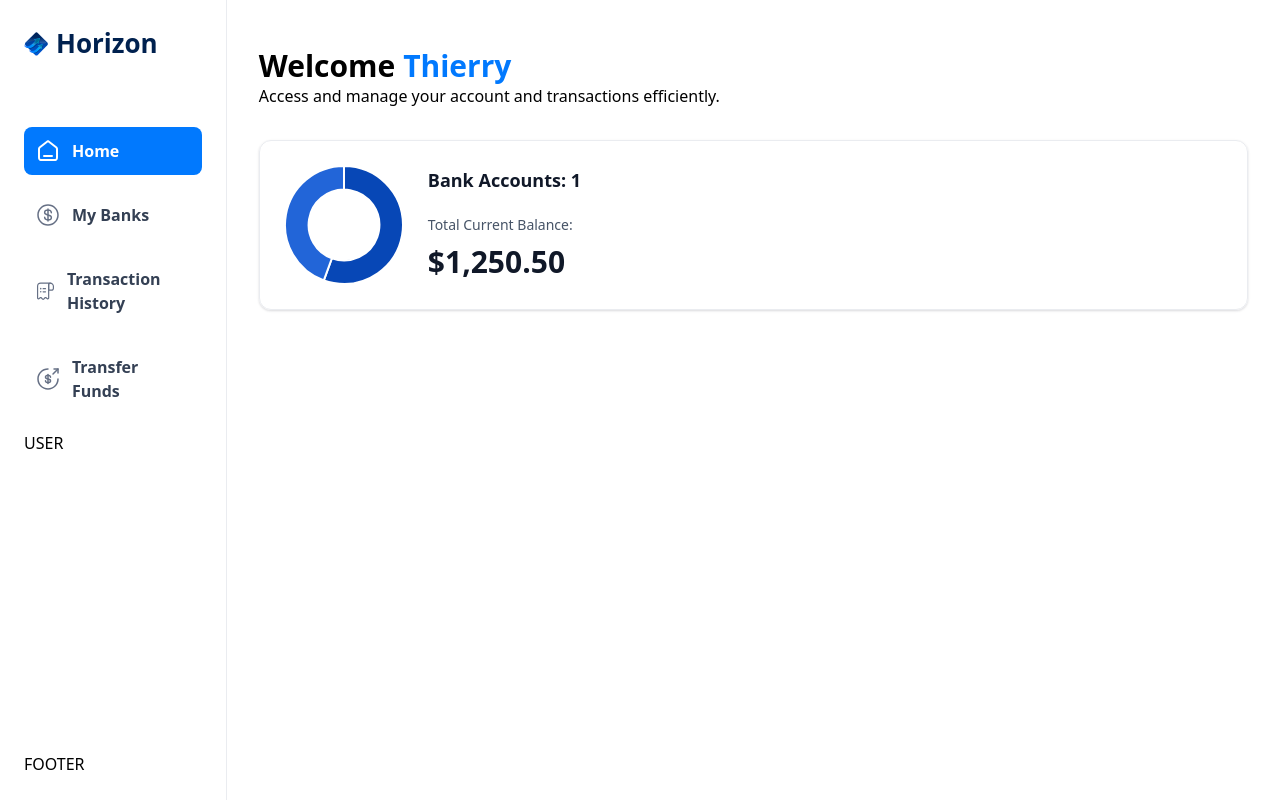
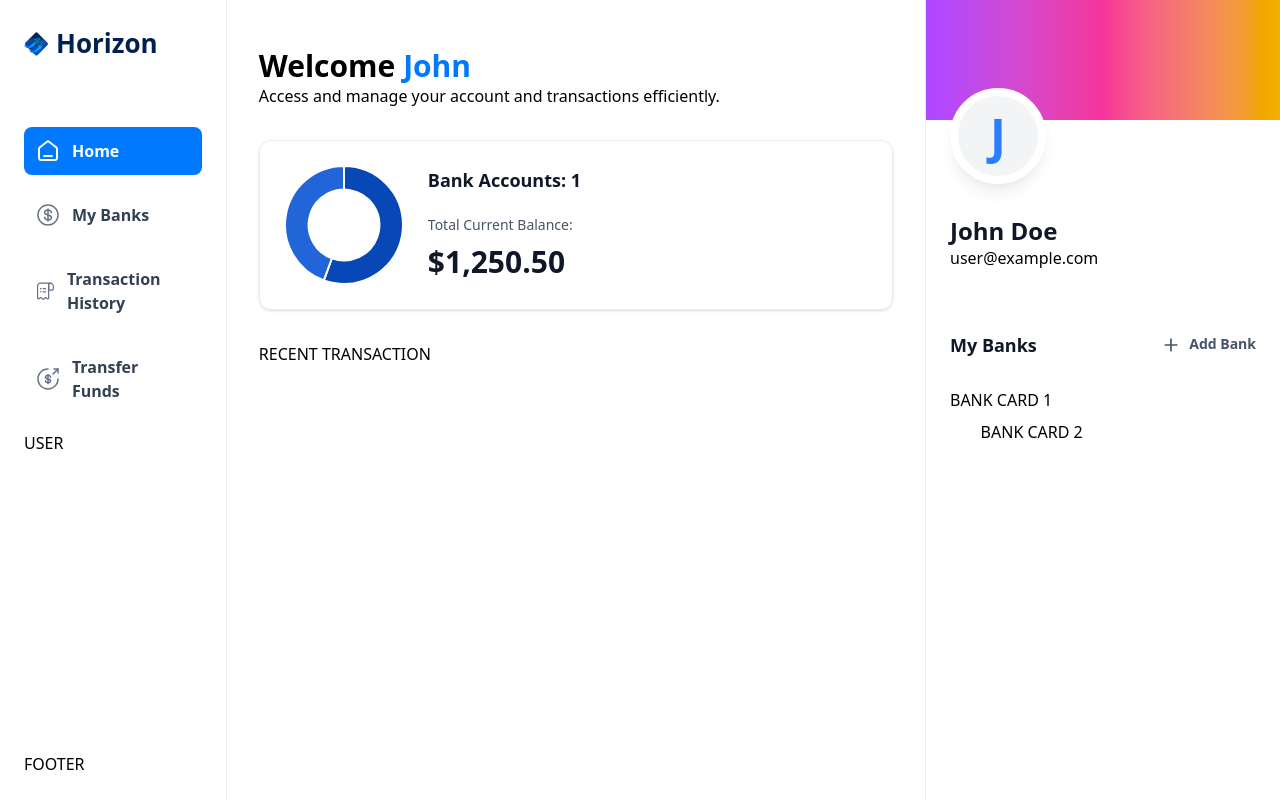
Before and after one commit to DeveloperThierry/banking, a Next.js app: page / in a window 1280 px wide. Built offline with nearby package versions, Linux system fonts and the light colour scheme.

Commit message:
Implement Right Sidebar

```diff
--- a/app/(root)/page.tsx
+++ b/app/(root)/page.tsx
@@ -1,9 +1,71 @@
 import HeaderBox from "@/components/HeaderBox";
+import RightSidebar from "@/components/RightSidebar";
 import TotalBalanceBox from "@/components/TotalBalanceBox";
 import React from "react";
 
 const Home = () => {
-  const loggedIn = { firstName: "Thierry" };
+  const loggedIn = {
+    $id: "user_1234567",
+    email: "user@example.com",
+    userId: "auth_12345",
+    dwollaCustomerUrl: "https://api.dwolla.com/customers/placeholder",
+    dwollaCustomerId: "dwolla_12345",
+    firstName: "John",
+    lastName: "Doe",
+    address1: "123 Main St",
+    city: "Anytown",
+    state: "CA",
+    postalCode: "12345",
+    dateOfBirth: "2000-01-01",
+    ssn: "1234" // last 4 digits placeholder
+  };
+
+  const banks: Array<Bank & Account> = [
+    {
+      // Bank fields
+      $id: "bank_001",
+      accountId: "acc_001",
+      bankId: "chase",
+      accessToken: "access_token_001",
+      fundingSourceUrl: "https://api.bank.com/funding/001",
+      userId: "user_123",
+      sharableId: "share_001",
+
+      // Account fields
+      id: "account_001",
+      availableBalance: 2500.75,
+      currentBalance: 2600.0,
+      officialName: "Chase Total Checking",
+      mask: "1234",
+      institutionId: "ins_chase",
+      name: "Checking Account",
+      type: "depository",
+      subtype: "checking",
+      appwriteItemId: "appwrite_001",
+    },
+    {
+      // Bank fields
+      $id: "bank_002",
+      accountId: "acc_002",
+      bankId: "boa",
+      accessToken: "access_token_002",
+      fundingSourceUrl: "https://api.bank.com/funding/002",
+      userId: "user_123",
+      sharableId: "share_002",
+
+      // Account fields
+      id: "account_002",
+      availableBalance: 5200.5,
+      currentBalance: 5400.25,
+      officialName: "Bank of America Advantage Savings",
+      mask: "5678",
+      institutionId: "ins_boa",
+      name: "Savings Account",
+      type: "depository",
+      subtype: "savings",
+      appwriteItemId: "appwrite_002",
+    },
+  ];
   return (
     <section className="home">
       <div className="home-content">
@@ -15,12 +77,14 @@ const Home = () => {
             subtext="Access and manage your account and transactions efficiently."
           />
           <TotalBalanceBox
-          accounts={[]}
-          totalBanks={1}
-          totalCurrentBalance={1250.50}
+            accounts={[]}
+            totalBanks={1}
+            totalCurrentBalance={1250.5}
           />
         </header>
+        RECENT TRANSACTION
       </div>
+      <RightSidebar user={loggedIn} transactions={[]} banks={banks} />
     </section>
   );
 };
--- a/app/globals.css
+++ b/app/globals.css
@@ -47,10 +47,11 @@
 
 @utility flex-center {
   @apply flex items-center justify-center;
+
 }
 
 @layer utilities {
-  .no-scrollbar::-webkit-scrollbar { display: none; }
+  .no-scrollbar::-webkit-scrollbar { display: none;width: 0;height: 0; }
   .no-scrollbar { scrollbar-width: none; -ms-overflow-style: none; }
 
   .custom-scrollbar::-webkit-scrollbar { width: 3px; height: 3px; }
@@ -228,4 +229,78 @@
   .root-layout {
     @apply flex h-16 items-center justify-between p-5 shadow-creditCard sm:p-8 md:hidden;
   }
+
+  /* Right sidebar */
+.right-sidebar {
+  @apply  overflow-hidden h-screen hidden h-screen max-h-screen flex-col border-l border-gray-200 xl:flex w-[355px] xl:overflow-y-scroll;
 }
+
+.profile-banner {
+  @apply h-[120px] w-full bg-gradient-to-r from-purple-500 via-pink-500 to-yellow-500 bg-cover bg-no-repeat;
+}
+
+.profile {
+  @apply relative flex px-6 max-xl:justify-center;
+}
+
+.profile-img {
+  @apply flex-center absolute -top-8 size-24 rounded-full bg-gray-100 border-8 border-white p-2 shadow-profile;
+}
+
+.profile-details {
+  @apply flex flex-col pt-24;
+}
+
+.profile-name {
+  @apply text-24 font-semibold text-gray-900;
+}
+
+/* Banks */
+.banks {
+  @apply flex flex-col justify-between gap-8 px-6 py-8;
+}
+
+/* My Banks page */
+.my-banks {
+  @apply flex h-screen max-h-screen w-full flex-col gap-8 bg-gray-25 p-8 xl:py-12;
+}
+
+/* Bank Info (list item / row) */
+.bank-info {
+  @apply flex gap-[18px] p-4 transition-all border bg-blue-50 border-transparent;
+}
+
+.bank-info_content {
+  @apply flex flex-1 items-center justify-between gap-2 overflow-hidden;
+}
+
+/* Bank card */
+.bank-card {
+  @apply relative flex h-[190px] w-full max-w-[320px] justify-between rounded-[20px] border border-white bg-bank-gradient shadow-creditCard backdrop-blur-[6px];
+}
+
+.bank-card_content {
+  @apply relative z-10 flex size-full max-w-[228px] flex-col justify-between rounded-l-[20px] bg-gray-700 bg-bank-gradient px-5 pb-4 pt-5;
+}
+
+.bank-card_icon {
+  @apply flex size-full flex-1 flex-col items-end justify-between rounded-r-[20px] bg-bank-gradient bg-cover bg-center bg-no-repeat py-5 pr-5;
+}
+
+/* Bank tabs */
+.banktab-item {
+  @apply flex gap-[18px] border-b-2 px-2 sm:px-4 py-2 transition-all;
+}
+
+}
+
+
+/* Removes Scrollbar Globally*/
+::-webkit-scrollbar {
+  display: none; /* Chrome, Safari, Opera */
+}
+
+* {
+  -ms-overflow-style: none; /* IE and Edge */
+  scrollbar-width: none; /* Firefox */
+}
--- /dev/null
+++ b/components/RightSidebar.tsx
@@ -0,0 +1,43 @@
+import Image from "next/image";
+import Link from "next/link";
+import React from "react";
+
+const RightSidebar = ({ user, transactions, banks }: RightSidebarProps) => {
+  return (
+    <aside className="right-sidebar">
+      <section className="flex flex-col pb-8">
+        <div className="profile-banner" />
+        <div className="profile">
+          <div className="profile-img">
+            <span className="text-5xl font-bold text-blue-500">
+              {user.firstName[0]}
+            </span>
+          </div>
+          <div className="profile-details">
+            <h1 className="profile-name">{user.firstName +' '+user.lastName}</h1>
+            <p className="profile-email">{user.email}</p>
+          </div>
+        </div>
+      </section>
+      <section className="banks">
+        <div className="flex w-full justify-between">
+            <h2 className="header-2">My Banks</h2>
+            <Link href="/" className="flex gap-2">
+            <Image src="/icons/plus.svg" alt="plus" width={20} height={20}/>
+            <h2 className="text-14 font-semibold text-gray-600">Add Bank</h2>
+            </Link>
+        </div>
+        {banks?.length > 0 && (<div className="relative flex flex-1 flex-col justify-center gap-5">
+            <div className="relative z-10">
+                BANK CARD 1
+            </div>
+            {banks[1] && (<div className="absolute right-0 top-8 z-0 w-[90%]">
+                BANK CARD 2
+            </div>)}
+        </div>)}
+      </section>
+    </aside>
+  );
+};
+
+export default RightSidebar;
```
